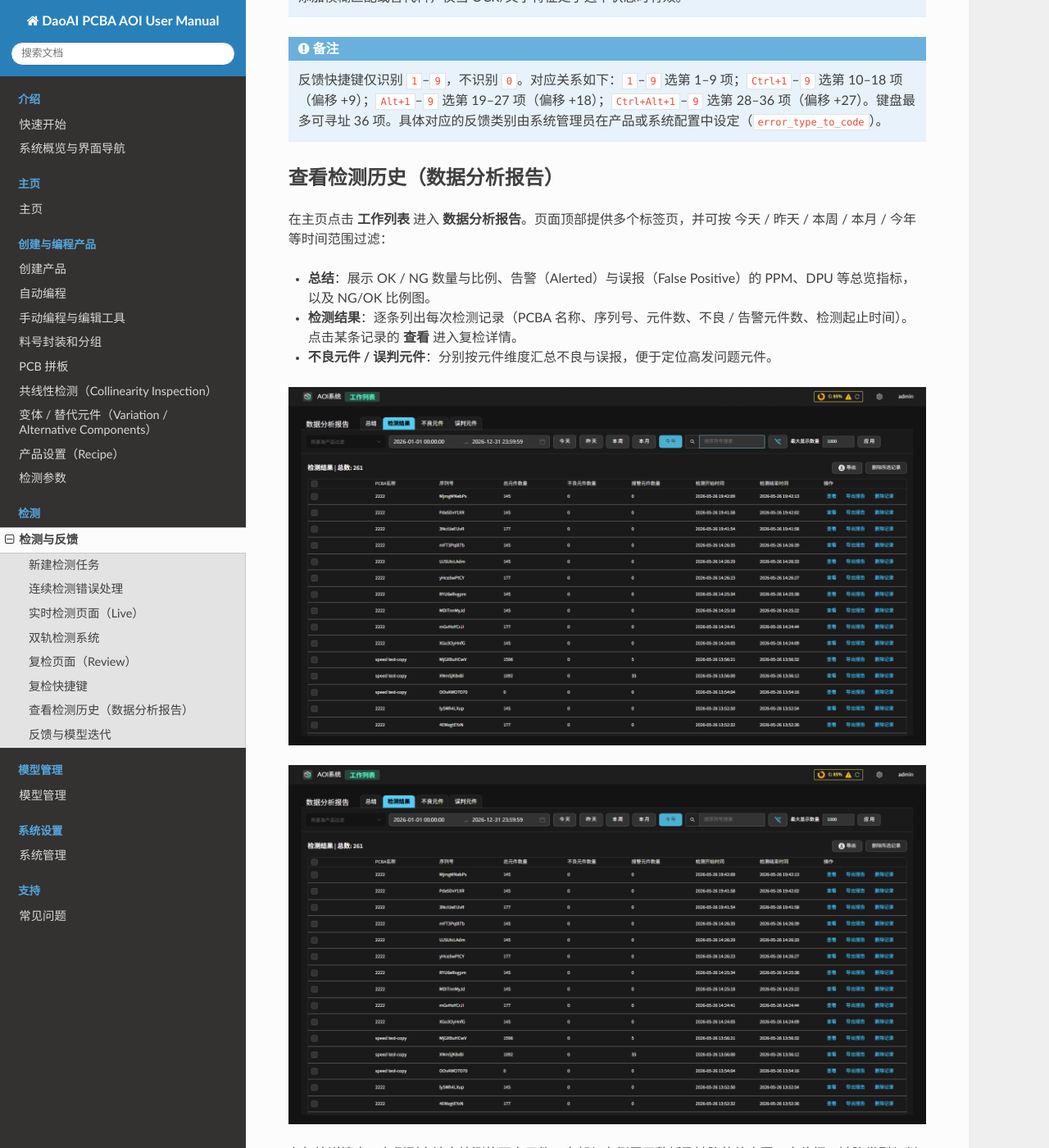
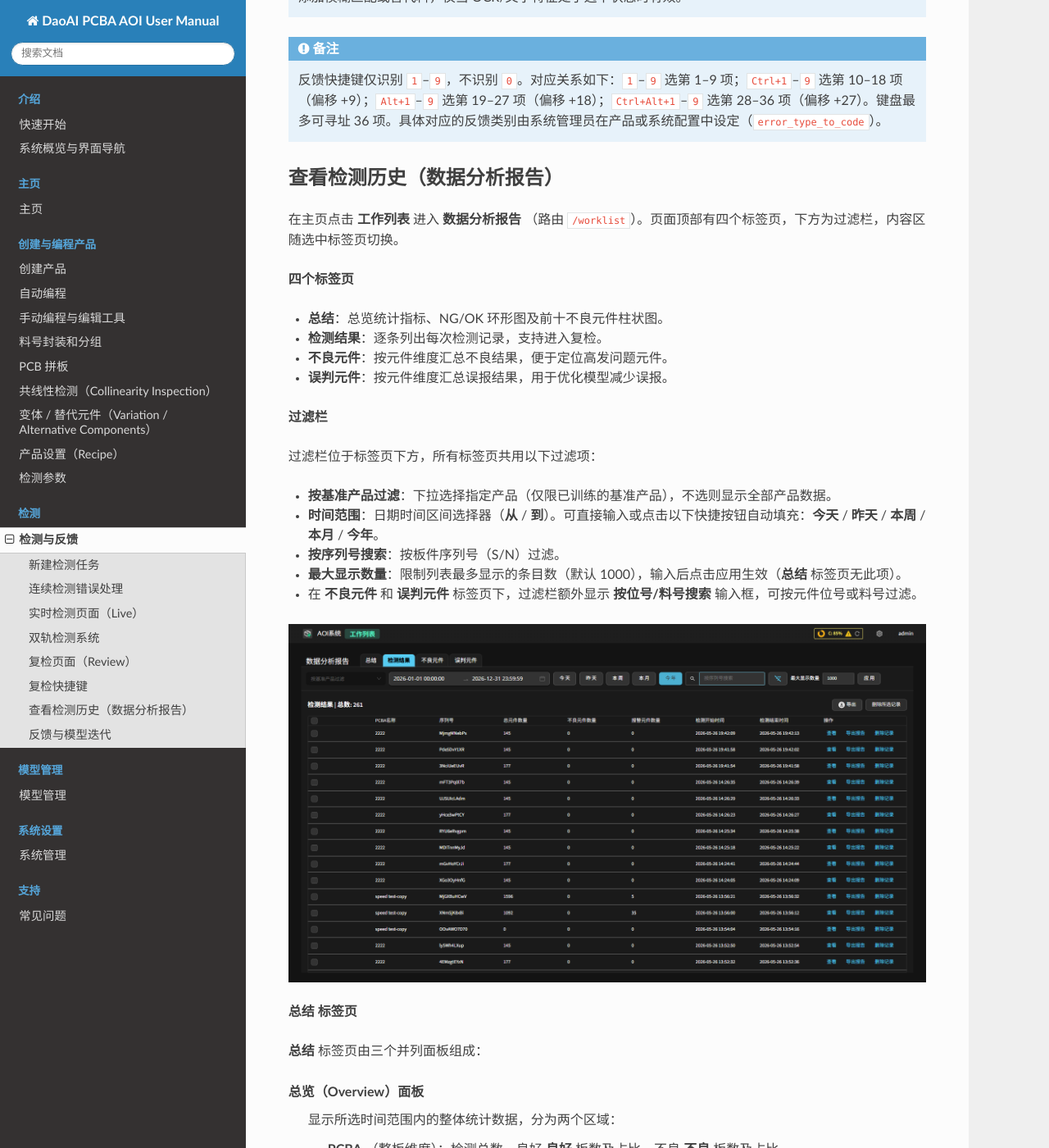
Before and after one commit to DaoAI-Robotics-Inc/daoai_pcb_aoi_user_manual, a Sphinx documentation site: the page built from docs/source/complete_user_guide/inspection/index.rst, in a window 1280 px wide and 1400 px high, scrolled down 6410 px. Shown: the whole window at 82% size. Built offline with Sphinx 7.4.7 and the Read the Docs theme 3.1.0, drawn with Linux system fonts in a browser that asks for light colours; some of the changed text lies outside the part shown.

Commit message:
docs(audit): complete Data Analysis Report (数据分析报告) coverage
Co-Authored-By: Claude Sonnet 4.6 <noreply@anthropic.com>

```diff
--- a/docs/source/complete_user_guide/inspection/index.rst
+++ b/docs/source/complete_user_guide/inspection/index.rst
@@ -203,25 +203,96 @@
 查看检测历史（数据分析报告）
 -----------------------------------
 
-在主页点击 **工作列表** 进入 **数据分析报告**。页面顶部提供多个标签页，并可按 今天 / 昨天 / 本周 / 本月 / 今年 等时间范围过滤：
+在主页点击 **工作列表** 进入 **数据分析报告** （路由 ``/worklist``）。页面顶部有四个标签页，下方为过滤栏，内容区随选中标签页切换。
 
-- **总结**：展示 OK / NG 数量与比例、告警（Alerted）与误报（False Positive）的 PPM、DPU 等总览指标，以及 NG/OK 比例图。
-- **检测结果**：逐条列出每次检测记录（PCBA 名称、序列号、元件数、不良 / 告警元件数、检测起止时间）。点击某条记录的 **查看** 进入复检详情。
-- **不良元件 / 误判元件**：分别按元件维度汇总不良与误报，便于定位高发问题元件。
+**四个标签页**
+
+- **总结**：总览统计指标、NG/OK 环形图及前十不良元件柱状图。
+- **检测结果**：逐条列出每次检测记录，支持进入复检。
+- **不良元件**：按元件维度汇总不良结果，便于定位高发问题元件。
+- **误判元件**：按元件维度汇总误报结果，用于优化模型减少误报。
+
+**过滤栏**
+
+过滤栏位于标签页下方，所有标签页共用以下过滤项：
+
+- **按基准产品过滤**：下拉选择指定产品（仅限已训练的基准产品），不选则显示全部产品数据。
+- **时间范围**：日期时间区间选择器（**从** / **到**）。可直接输入或点击以下快捷按钮自动填充：**今天** / **昨天** / **本周** / **本月** / **今年**。
+- **按序列号搜索**：按板件序列号（S/N）过滤。
+- **最大显示数量**：限制列表最多显示的条目数（默认 1000），输入后点击应用生效（**总结** 标签页无此项）。
+- 在 **不良元件** 和 **误判元件** 标签页下，过滤栏额外显示 **按位号/料号搜索** 输入框，可按元件位号或料号过滤。
 
 .. image:: images/worklist.png
    :scale: 50%
    :alt: 数据分析报告-总结
 
+**总结 标签页**
+
+**总结** 标签页由三个并列面板组成：
+
+**总览（Overview）面板**
+   显示所选时间范围内的整体统计数据，分为两个区域：
+
+   - **PCBA** （整板维度）：检测总数、良好 **良好** 板数及占比、不良 **不良** 板数及占比。
+   - **报警元件** （元件维度）：报警元件总数 （``defective_component_count``），以及：
+
+     - **不良**：经反馈确认为不良的元件数及其 PPM 值；
+     - **误判**：被误报（系统预测不良但反馈为良好）的元件数及其 PPM 值；
+     - **DPU**：每板平均缺陷数（Defects Per Unit）。
+
+   面板底部显示当前查询的时间范围（**从** … **到** …）。
+
+**不良/良品比 面板**
+   以环形图（Donut Chart）直观展示合格（**合格**）与不合格（**不合格**）板件的数量与百分比；图例显示绿色（合格）和红色（不合格）色块。
+
+**前十不良元件 面板**
+   当选定了具体基准产品时，展示该产品下报警次数最多的前 10 个元件，以横向柱状图呈现（X 轴为元件数量，Y 轴为元件位号）。未选择基准产品时显示提示文字，要求先选择产品。
+
+**检测结果 标签页**
+
 .. image:: images/worklist1.png
    :scale: 50%
    :alt: 检测结果列表
 
-在复检详情中，左侧列出该次检测的不良元件，中部与右侧展示整板及缺陷的放大图、定位框、缺陷类型与判定依据，并可直接反馈；反馈结果将回写到数据集。
+**检测结果** 标签页以列表形式列出每一条检测记录，各列含义如下：
+
+- **PCBA名称**：本次检测所用基准产品名称。
+- **序列号（S/N）**：板件序列号（无序列号时为空）。
+- **总检测项**：本次检测中参与检测的元件总数。
+- **不良元件数量**：经反馈确认为不良的元件数。
+- **报警元件数量**：系统报警（含待复检）的元件总数。
+- **检测开始时间** / **检测结束时间**：本次检测的开始和结束时间戳。
+- **操作**：每行提供以下操作按钮：
+
+  - **查看**：跳转至复检页面，在左侧查看该次检测的不良元件列表，在中部与右侧查看整板缩略图、缺陷放大图、定位框、缺陷类型与判定依据，并可直接提交反馈。
+  - **导出报告**：在新标签页打开该条记录的详细报告页面。
+  - **删除记录**：删除该条检测记录。
+
+列表顶部提供 **导出 CSV** 和 **删除选中记录** 操作，支持多选后批量删除。
 
 .. image:: images/worklist2.png
    :scale: 50%
    :alt: 复检详情与反馈
+
+在复检详情中，左侧列出该次检测的不良元件，中部与右侧展示整板及缺陷的放大图、定位框、缺陷类型与判定依据，并可直接反馈；反馈结果将回写到数据集。
+
+**不良元件 / 误判元件 标签页**
+
+**不良元件** 和 **误判元件** 标签页结构相同，均以列表形式展示元件级别的汇总结果，各列含义如下：
+
+- **图片**：元件的检测截图缩略图。
+- **位号**：元件设计位号（Designator）。
+- **料号（Part No.）**：元件料号（未设置时显示 N/A）。
+- **拼版序列号**：子板序列号（非拼板产品显示 N/A）。
+- **主序列号**：整板序列号（无时显示 N/A）。
+- **拼版索引**：元件所属子板的序号（非拼板产品为空）。
+- **状态**：**良品** （系统判定通过）或 **不良** （系统判定不良）。
+- **不良类型**：经反馈确认的不良类型（未提供反馈时显示 N/A）。
+- **预测错误**：系统预测的错误类型（无预测时显示 N/A）。
+
+列表顶部显示元件总数并提供 **导出 CSV** 按钮。
+
+两个标签页的区别：**不良元件** 显示系统预测不良且反馈确认为不良的元件；**误判元件** 显示系统预测不良但反馈标记为良品（即误报）的元件，用于分析误报来源。
 
 .. note::
    **子板良率（FPY）与坏板标记**：对于拼板产品，良率可在 **整板** 与 **子板** 口径间切换，按实际检测的子板数统计；非拼板产品的子板口径显示为 N/A。被标记为 **坏板标记** 的元件用于驱动子板好 / 坏判定，但 **不计入** 复检 NG 列表，也不计入数据分析报告的 总数 / 告警 / NG 统计。子板的自动判废逻辑（比例模式 / 坏板标记模式）在 :ref:`检测设置（子板判废逻辑）` 中配置。
```
